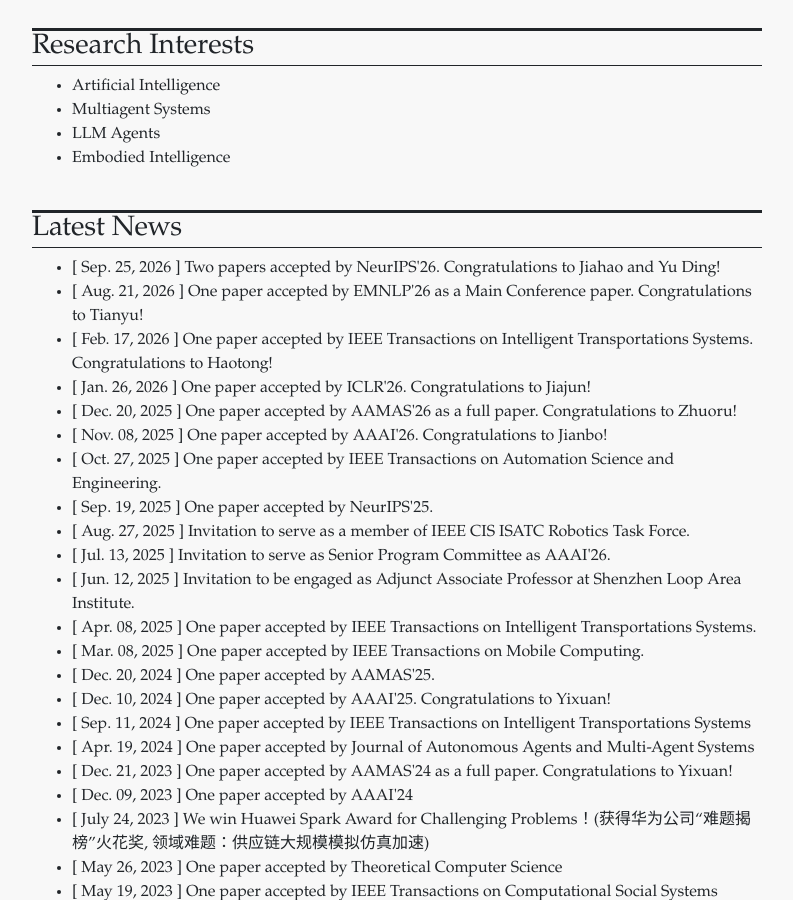
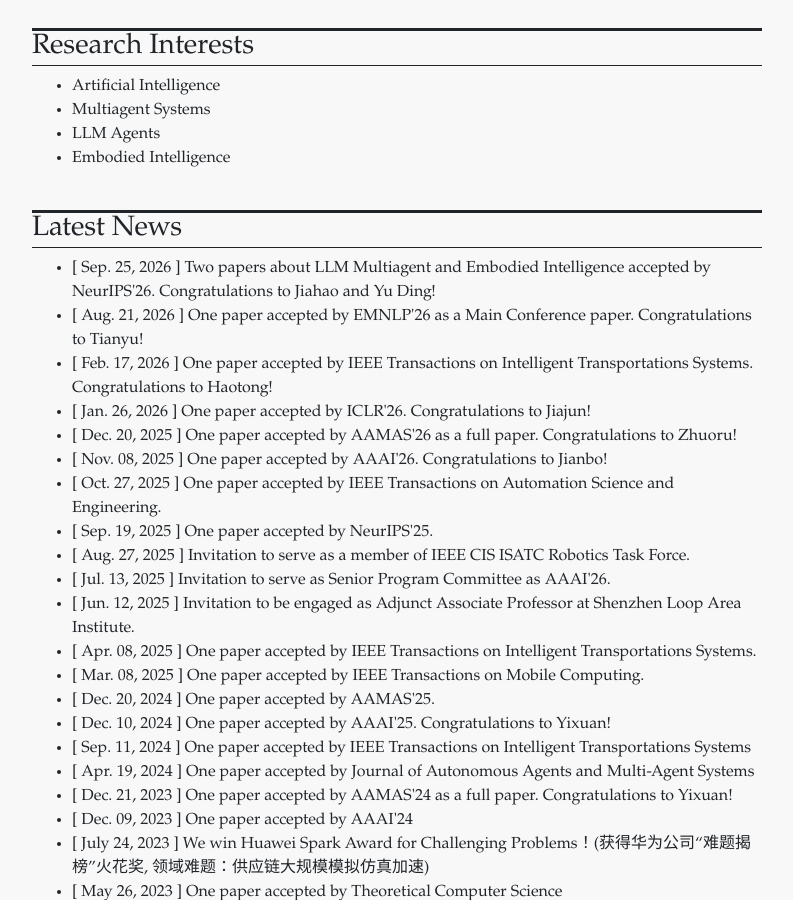
Before and after one commit to wanyuanwang/wanyuanwang.github.io, a Jekyll site: the page built from index.html, in a window 1280 px wide and 900 px high, scrolled down 697 px. Shown: the whole window, without its empty margins (243-1036 px from the left). Built offline with Jekyll 4.4.1, drawn with Linux system fonts in a browser that asks for light colours.

Commit message:
Update news.yml

```diff
--- a/_data/news.yml
+++ b/_data/news.yml
@@ -1,5 +1,5 @@
 - date: Sep. 25, 2026
-  news: Two papers accepted by NeurIPS'26. Congratulations to Jiahao and Yu Ding!
+  news: Two papers about LLM Multiagent and Embodied Intelligence accepted by NeurIPS'26. Congratulations to Jiahao and Yu Ding!
 - date: Aug. 21, 2026
   news: One paper accepted by EMNLP'26 as a Main Conference paper. Congratulations to Tianyu!
 - date: Feb. 17, 2026
```
